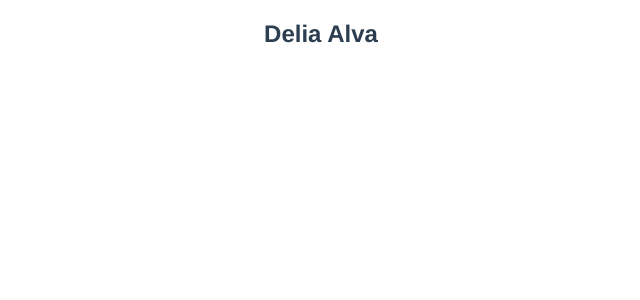
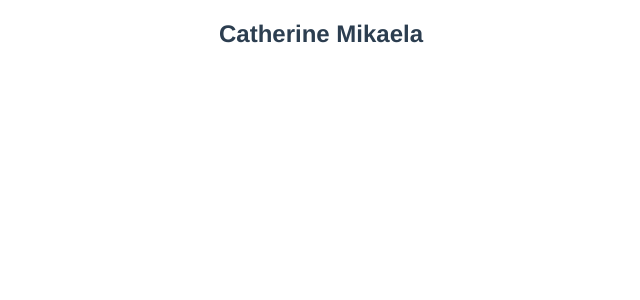
Before and after one commit to Cesar3600/vuejs_componentes_composition_api, a Vue app: page / in a window 1280 px wide. Shown: the top 300 px of the page, without its empty margins (319-959 px from the left). Built offline with nearby package versions, Linux system fonts and the light colour scheme.

Commit message:
Agregado el uso de expose

```diff
--- a/src/App.vue
+++ b/src/App.vue
@@ -1,5 +1,9 @@
 <template>
-  <Home firstName="Delia" lastName="Alva"></Home>
+  <Home
+    firstName="Catherine"
+    lastName="Mikaela"
+    alias="mi amor verdadero"
+  ></Home>
 </template>
 <script>
 import Home from "@/components/HomeComponent.vue";
--- a/src/components/HomeComponent.vue
+++ b/src/components/HomeComponent.vue
@@ -14,11 +14,16 @@ export default {
       type: String,
     },
   },
-  setup(props) {
+  setup(props, { expose }) {
     const { firstName, lastName } = toRefs(props);
 
     const fullName = computed(() => {
       return `${firstName.value} ${lastName.value}`;
+    });
+    //console.log(context);
+
+    expose({
+      fullName,
     });
 
     return {
```
